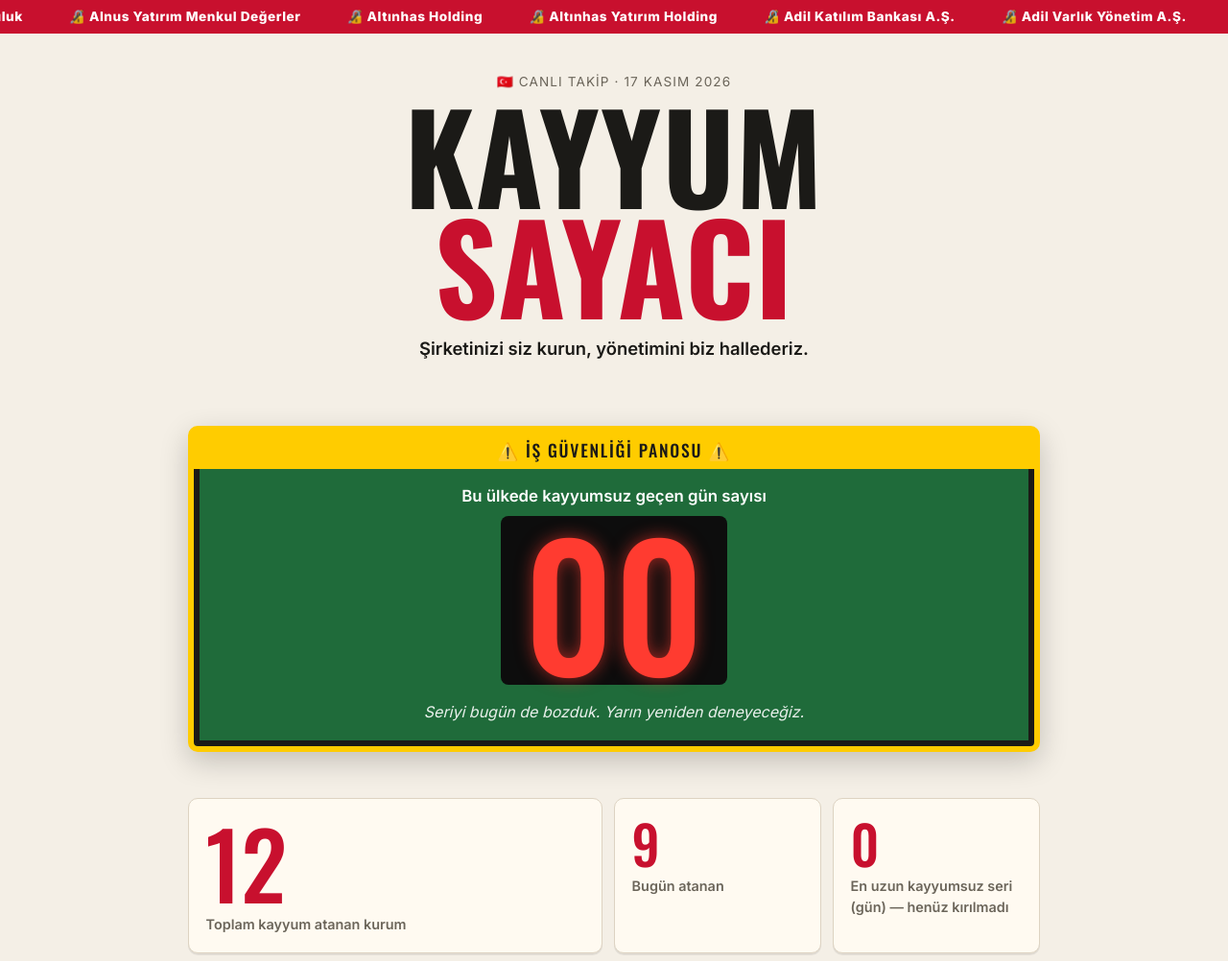
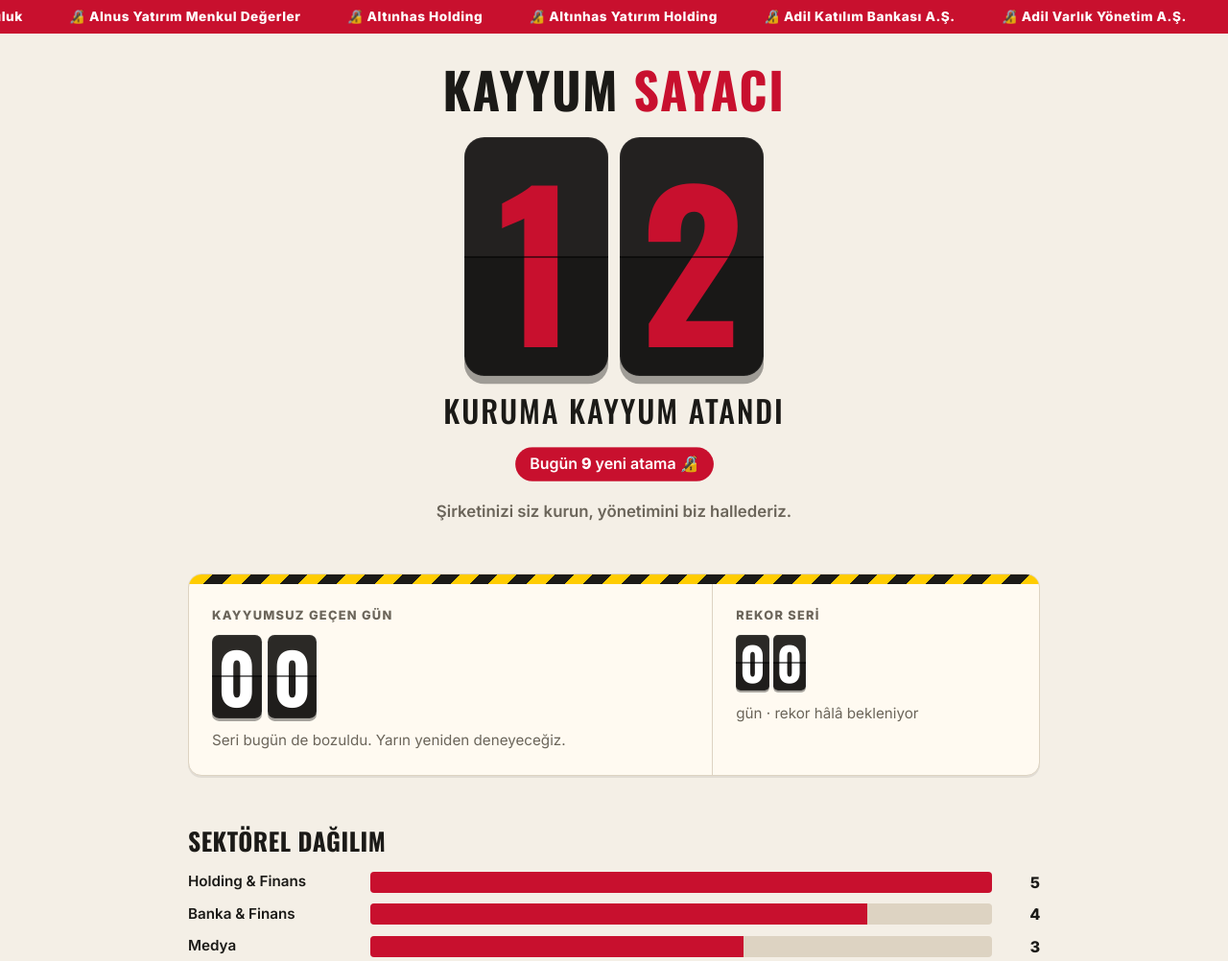
Before and after one commit to santneuv/kayyum-counter, a plain HTML site: page index.html in a window 1280 px wide. Shown: the top 1002 px of the page at 96% size. Drawn offline with nearby package versions, Linux system fonts and the light colour scheme.

Commit message:
İlk ekranı yenile: büyük kayyum sayacı ve yeni pano
Toplam sayı split-flap kartlarla en üste taşındı, bugünkü atamalar
rozet olarak gösteriliyor. Yeşil pano yerine ikaz şeritli sade bir
panel geldi. 'Canlı takip' satırı kaldırıldı.

Co-Authored-By: Claude Opus 5.5 <noreply@anthropic.com>
Claude-Session: https://claude.ai/code/session_01TpBfjxPKxnahcQ41wiJLfF

```diff
--- a/app.js
+++ b/app.js
@@ -38,13 +38,24 @@
   const escape = (s) =>
     String(s).replace(/[&<>"']/g, (c) => ({ "&": "&amp;", "<": "&lt;", ">": "&gt;", '"': "&quot;", "'": "&#39;" }[c]));
 
-  function sayac(el, hedef, sure = 1200) {
+  // Rakamları ayrı "flip" kartlarına böler
+  function flip(el, n, basamak = 2) {
+    const s = String(n).padStart(basamak, "0");
+    el.setAttribute("aria-label", String(n));
+    if (el.children.length !== s.length) {
+      el.innerHTML = [...s].map(() => '<span class="d"></span>').join("");
+    }
+    [...s].forEach((c, i) => { el.children[i].textContent = c; });
+  }
+
+  function sayac(el, hedef, sure = 1400, basamak = 2) {
     const reduce = matchMedia("(prefers-reduced-motion: reduce)").matches;
-    if (reduce || hedef === 0) { el.textContent = hedef; return; }
+    const yaz = (n) => (el.classList.contains("flip") ? flip(el, n, Math.max(basamak, String(hedef).length)) : (el.textContent = n));
+    if (reduce || hedef === 0) { yaz(hedef); return; }
     const t0 = performance.now();
     const adim = (t) => {
       const p = Math.min(1, (t - t0) / sure);
-      el.textContent = Math.round(hedef * (1 - Math.pow(1 - p, 3)));
+      yaz(Math.round(hedef * (1 - Math.pow(1 - p, 3))));
       if (p < 1) requestAnimationFrame(adim);
     };
     requestAnimationFrame(adim);
@@ -71,18 +82,21 @@
     const toplam = olaylar.reduce((n, o) => n + o.kurumlar.length, 0);
     const bugunSayi = olaylar.filter((o) => o.tarih === bugun).reduce((n, o) => n + o.kurumlar.length, 0);
 
-    $("bugun-tarih").textContent = trTarih(bugun);
     sayac($("toplam"), toplam);
-    sayac($("bugun"), bugunSayi);
+    if (bugunSayi > 0) {
+      $("bugun").textContent = bugunSayi;
+      $("bugun-chip").hidden = false;
+    }
 
     // Kayyumsuz geçen gün
     const tarihler = [...new Set(olaylar.map((o) => o.tarih).filter(Boolean))].sort();
     const son = tarihler[tarihler.length - 1];
     const gun = son ? Math.max(0, gunFarki(son, bugun)) : null;
-    $("gun-sayisi").textContent = gun === null ? "?" : String(gun).padStart(2, "0");
+    if (gun === null) $("gun-sayisi").textContent = "?";
+    else flip($("gun-sayisi"), gun);
     $("board-sub").textContent =
       gun === null ? "Veri bekleniyor." :
-      gun === 0 ? "Seriyi bugün de bozduk. Yarın yeniden deneyeceğiz." :
+      gun === 0 ? "Seri bugün de bozuldu. Yarın yeniden deneyeceğiz." :
       gun === 1 ? "Dün bozuldu. Umutluyuz ama gerçekçiyiz." :
       gun < 7 ? `Son kayyum: ${trTarih(son)}. Sabırsızlanıyoruz.` :
       `Son kayyum: ${trTarih(son)}. Bu kadar sessizlik hayra alamet değil.`;
@@ -91,13 +105,8 @@
     let rekor = 0;
     for (let i = 1; i < tarihler.length; i++) rekor = Math.max(rekor, gunFarki(tarihler[i - 1], tarihler[i]) - 1);
     if (son) rekor = Math.max(rekor, gun);
-    if (tarihler.length < 2 && !gun) {
-      $("rekor").textContent = "0";
-      $("rekor-label").textContent = "En uzun kayyumsuz seri (gün) — henüz kırılmadı";
-    } else {
-      $("rekor").textContent = rekor;
-      $("rekor-label").textContent = "En uzun kayyumsuz seri (gün)";
-    }
+    flip($("rekor"), rekor);
+    $("rekor-label").textContent = rekor === 0 ? "gün · rekor hâlâ bekleniyor" : "gün · kayıtlarımıza göre";
 
     // Kategoriler
     const kat = {};
--- a/index.html
+++ b/index.html
@@ -17,31 +17,31 @@
   <div class="ticker" aria-hidden="true"><div class="ticker-track" id="ticker"></div></div>
 
   <header class="hero">
-    <p class="eyebrow">🇹🇷 Canlı takip · <span id="bugun-tarih"></span></p>
-    <h1>KAYYUM<br><span>SAYACI</span></h1>
+    <h1>KAYYUM <span>SAYACI</span></h1>
+
+    <div class="counter" aria-live="polite">
+      <div class="flip flip-big" id="toplam" aria-label="Toplam kayyum atanan kurum">00</div>
+      <p class="counter-label">kuruma kayyum atandı</p>
+      <p class="today-chip" id="bugun-chip" hidden>Bugün <strong id="bugun">0</strong> yeni atama 🔏</p>
+    </div>
+
     <p class="tagline" id="tagline">Türkiye'nin en hızlı büyüyen sektörü: kayyumluk.</p>
   </header>
 
   <main>
-    <section class="board" aria-label="Kayyumsuz geçen gün">
-      <div class="board-head">⚠️ İŞ GÜVENLİĞİ PANOSU ⚠️</div>
-      <p class="board-label">Bu ülkede kayyumsuz geçen gün sayısı</p>
-      <div class="board-number" id="gun-sayisi">–</div>
-      <p class="board-sub" id="board-sub">Hesaplanıyor…</p>
-    </section>
-
-    <section class="stats" aria-label="İstatistikler">
-      <div class="stat stat-big">
-        <div class="stat-num" id="toplam">0</div>
-        <div class="stat-label">Toplam kayyum atanan kurum</div>
-      </div>
-      <div class="stat">
-        <div class="stat-num" id="bugun">0</div>
-        <div class="stat-label">Bugün atanan</div>
-      </div>
-      <div class="stat">
-        <div class="stat-num" id="rekor">–</div>
-        <div class="stat-label" id="rekor-label">En uzun kayyumsuz seri</div>
+    <section class="panel" aria-label="Kayyumsuz geçen gün">
+      <div class="panel-stripe" aria-hidden="true"></div>
+      <div class="panel-body">
+        <div class="panel-main">
+          <p class="panel-label">Kayyumsuz geçen gün</p>
+          <div class="flip" id="gun-sayisi">00</div>
+          <p class="panel-sub" id="board-sub">Hesaplanıyor…</p>
+        </div>
+        <div class="panel-side">
+          <p class="panel-label">Rekor seri</p>
+          <div class="flip flip-small" id="rekor">00</div>
+          <p class="panel-sub" id="rekor-label">gün</p>
+        </div>
       </div>
     </section>
 
--- a/style.css
+++ b/style.css
@@ -36,7 +36,7 @@ body {
   line-height: 1.5;
   overflow-x: hidden;
 }
-h1, h2, .stat-num, .board-number, .stamp, .board-head { font-family: Oswald, Impact, sans-serif; }
+h1, h2, .stamp { font-family: Oswald, Impact, sans-serif; }
 h2 { font-size: 1.6rem; margin: 0 0 .75rem; letter-spacing: .02em; text-transform: uppercase; }
 a { color: var(--red-ink); }
 main, .hero, footer { max-width: 920px; margin: 0 auto; padding: 0 16px; }
@@ -49,37 +49,60 @@ section { margin: 0 0 3rem; }
 @keyframes kay { from { transform: translateX(0); } to { transform: translateX(-50%); } }
 
 /* hero */
-.hero { text-align: center; padding-top: 2.5rem; padding-bottom: 2rem; }
-.eyebrow { color: var(--muted); font-size: .85rem; text-transform: uppercase; letter-spacing: .08em; margin: 0; }
-h1 { font-size: clamp(3.5rem, 15vw, 8rem); line-height: .9; margin: .5rem 0 1rem; letter-spacing: .01em; }
+.hero { text-align: center; padding-top: 2rem; padding-bottom: 1.5rem; }
+h1 { font-size: clamp(2rem, 7vw, 3.25rem); line-height: 1; margin: 0 0 1.5rem; letter-spacing: .03em; }
 h1 span { color: var(--red); }
-.tagline { font-size: 1.15rem; font-weight: 600; min-height: 3.4em; margin: 0 auto; max-width: 36ch; transition: opacity .3s; }
+.counter { margin: 0 auto 1.25rem; }
+.counter-label {
+  margin: .75rem 0 0; font-family: Oswald, Impact, sans-serif; font-weight: 500;
+  font-size: clamp(1.3rem, 4.5vw, 2rem); text-transform: uppercase; letter-spacing: .06em;
+}
+.today-chip {
+  display: inline-block; margin: .9rem 0 0; padding: .35rem .9rem; border-radius: 99px;
+  background: var(--red); color: #fff; font-weight: 600; font-size: .95rem;
+  animation: pulse 2s ease-in-out infinite;
+}
+.today-chip strong { font-weight: 800; }
+@keyframes pulse { 50% { transform: scale(1.05); } }
+.tagline { font-size: 1.05rem; font-weight: 600; color: var(--muted); min-height: 3.2em; margin: 0 auto; max-width: 36ch; transition: opacity .3s; }
 
-/* board */
-.board {
-  background: #1f6b3a; color: #fff; border: 6px solid var(--yellow);
-  border-radius: 10px; text-align: center; padding: 0 1rem 1.5rem;
-  box-shadow: 0 0 0 6px #1b1a17 inset, 0 10px 30px rgba(0,0,0,.2);
+/* split-flap rakamlar */
+.flip { display: inline-flex; gap: .08em; font-family: Oswald, Impact, sans-serif; font-weight: 700; line-height: 1; font-size: clamp(3rem, 12vw, 4.5rem); }
+.flip .d {
+  position: relative; display: inline-block; min-width: .72em; padding: .1em .08em; text-align: center;
+  color: #fff; border-radius: .1em;
+  background: linear-gradient(#2b2926 0 50%, #1f1d1b 50% 100%);
+  box-shadow: 0 .04em 0 rgba(0,0,0,.35), inset 0 0 0 1px rgba(255,255,255,.06);
+  font-variant-numeric: tabular-nums;
 }
-.board-head { background: var(--yellow); color: #1b1a17; margin: 0 -1rem 1rem; padding: .4rem; font-size: 1.1rem; letter-spacing: .1em; }
-.board-label { margin: 0; font-weight: 600; font-size: 1.05rem; }
-.board-number {
-  display: inline-block; margin: .5rem 0; padding: 0 1.5rem;
-  font-size: clamp(5rem, 28vw, 11rem); line-height: 1;
-  background: #0d0d0d; color: #ff3b30; border-radius: 8px;
-  text-shadow: 0 0 18px rgba(255,59,48,.6); font-variant-numeric: tabular-nums;
+.flip .d::after {
+  content: ""; position: absolute; left: 0; right: 0; top: 50%; height: 2px;
+  background: rgba(0,0,0,.55); transform: translateY(-1px);
 }
-.board-sub { margin: .5rem 0 0; font-style: italic; opacity: .9; }
+.flip-big { font-size: clamp(6rem, 30vw, 13rem); gap: .06em; }
+.flip-big .d { color: var(--red); background: linear-gradient(#232120 0 50%, #191817 50% 100%); }
+.flip-small { font-size: clamp(2.2rem, 8vw, 3rem); }
 
-/* stats */
-.stats { display: grid; grid-template-columns: 2fr 1fr 1fr; gap: 12px; }
-.stat { background: var(--paper); border: 1px solid var(--line); border-radius: 10px; padding: 1.1rem; box-shadow: var(--shadow); }
-.stat-num { font-size: clamp(2.4rem, 8vw, 3.5rem); line-height: 1; color: var(--red); font-variant-numeric: tabular-nums; }
-.stat-big .stat-num { font-size: clamp(3.5rem, 14vw, 6rem); }
-.stat-label { color: var(--muted); font-weight: 600; font-size: .9rem; margin-top: .4rem; }
+/* kayyumsuz gün paneli */
+.panel {
+  background: var(--paper); border: 1px solid var(--line); border-radius: 14px;
+  overflow: hidden; box-shadow: var(--shadow);
+}
+.panel-stripe {
+  height: 10px;
+  background: repeating-linear-gradient(-45deg, var(--yellow) 0 14px, #1b1a17 14px 28px);
+}
+.panel-body { display: grid; grid-template-columns: 1.6fr 1fr; }
+.panel-main, .panel-side { padding: 1.4rem 1.5rem 1.5rem; }
+.panel-side { border-left: 1px solid var(--line); }
+.panel-label {
+  margin: 0 0 .7rem; font-size: .8rem; font-weight: 800; letter-spacing: .1em;
+  text-transform: uppercase; color: var(--muted);
+}
+.panel-sub { margin: .8rem 0 0; font-size: .95rem; color: var(--muted); }
 @media (max-width: 640px) {
-  .stats { grid-template-columns: 1fr 1fr; }
-  .stat-big { grid-column: 1 / -1; }
+  .panel-body { grid-template-columns: 1fr; }
+  .panel-side { border-left: 0; border-top: 1px solid var(--line); }
 }
 
 /* categories */
@@ -161,5 +184,6 @@ footer { border-top: 1px solid var(--line); padding-top: 1.5rem; padding-bottom:
 
 @media (prefers-reduced-motion: reduce) {
   .ticker-track { animation: none; }
+  .today-chip { animation: none; }
   .stamp-big.slam { animation: none; }
 }
```
